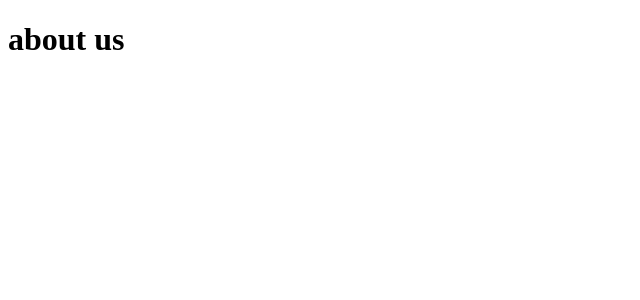
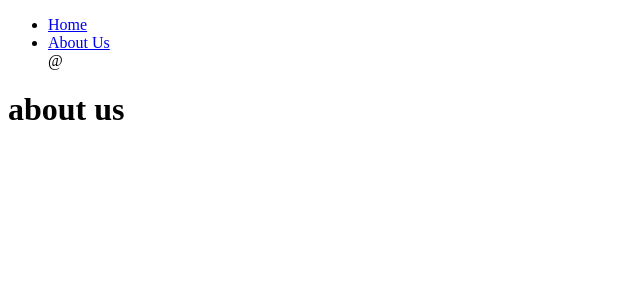
Before and after one commit to woooooooojin/study_nextJS14, a Next.js app: page /about-us in a window 1280 px wide. Shown: the top 300 px of the page, without its empty margins (0-640 px from the left). Built offline with nearby package versions, Linux system fonts and the light colour scheme.

Commit message:
study router

```diff
--- a/app/about-us/company/sales/page.jsx
+++ /dev/null
@@ -1,6 +0,0 @@
-
-export default function Sales() {
-  return (
-    <div>sales</div>
-  )
-}
--- a/app/about-us/page.jsx
+++ b/app/about-us/page.jsx
@@ -1,3 +1,8 @@
+import Navigation from "../../components/navigation";
+
 export default function AboutUs(){
-    return <h1>about us</h1>
+    return <>
+        <Navigation/>
+        <h1>about us</h1>
+    </>
 }
--- /dev/null
+++ b/components/navigation.jsx
@@ -0,0 +1,16 @@
+'use client'
+import Link from "next/link";
+import { usePathname } from "next/navigation";
+
+export default function Navigation() {
+    const path = usePathname();
+
+  return (
+    <nav>
+        <ul>
+            <li><Link href="/">Home</Link></li>{path === '/' ? '@' : ""}
+            <li><Link href="/about-us">About Us</Link></li>{path === '/about-us' ? '@' : ""}
+        </ul>
+    </nav>
+  )
+}
```
Also changed, not shown: app/not-found.jsx (added, +10 -0 lines), app/page.jsx (+6 -1 lines).
